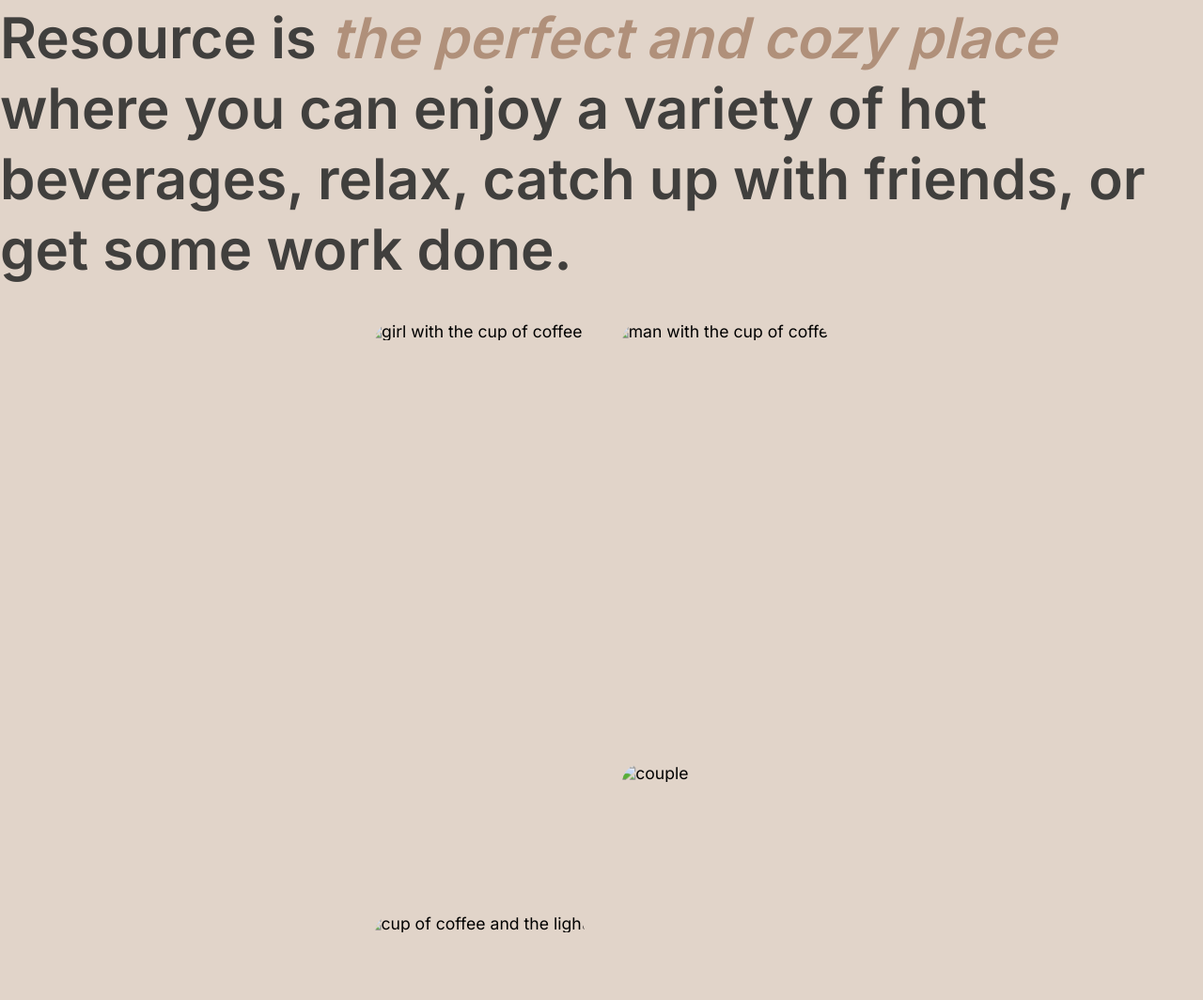
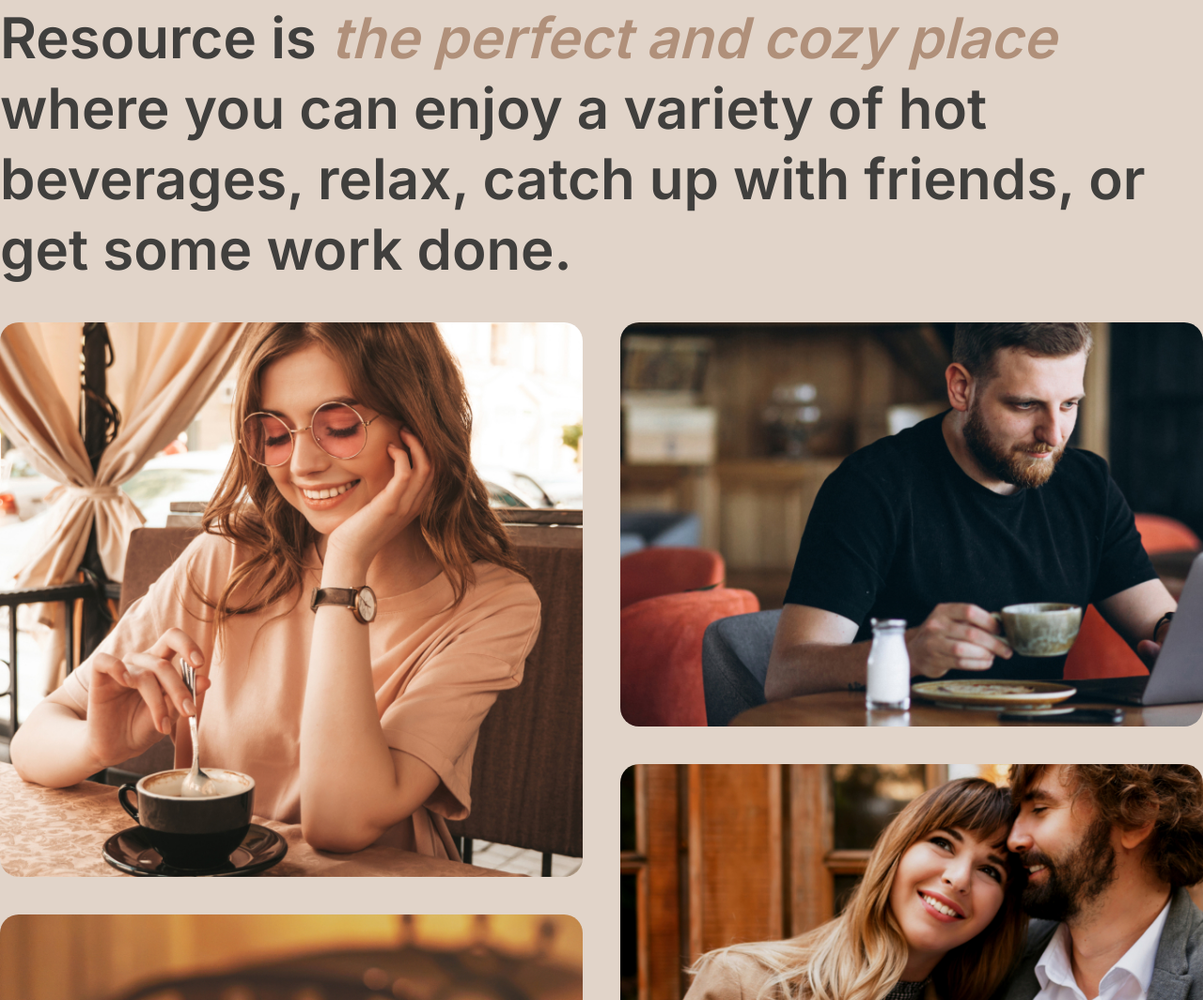
Before and after one commit to antonina220590/JSFE2023Q4, a website: page coffee-house/pages/home/index.html in a window 1280 px wide. Shown: the part 1736-2800 px from the top of the page at 94% size. Drawn offline with Linux system fonts and the light colour scheme.

Commit message:
feat: update the about section

```diff
--- a/coffee-house/pages/home/index.html
+++ b/coffee-house/pages/home/index.html
@@ -9,13 +9,13 @@
   <link href="https://fonts.googleapis.com/css2?family=Inter:wght@400;600&display=swap" rel="stylesheet">
   <link rel="icon" href="../../assets/favicon/cake.png">
   <link rel="stylesheet" href="./sass/style.css">
-  <title>Coffee House</title>
+  <title>Home</title>
 </head>
 <body>
   <header class="header">
     <div class="wrapper header__wrapper">
       <a href="#" class="logo">
-        <img class="logo__img" src="../../assets/header/coffee_logo.svg" width="100px" height="60px" alt="logo">
+        <img class="logo__img" src="../../assets/header/coffee_logo.svg" alt="logo">
       </a>
       <div class="header__navigation">
         <nav class="navigation">
@@ -29,7 +29,7 @@
       </div>
       <div class="menu_cont">
       <a class="header__menu link_typography" href="../menu/index.html">Menu
-        <img class="coffee_cup" src="../../assets/header/coffee-cup.svg">
+        <img class="coffee_cup" src="../../assets/header/coffee-cup.svg" alt="cup of coffee">
       </a>
     </div>
     </div>
@@ -96,18 +96,18 @@
         <div class="about__images">
           <div class="about__images_lefts">
             <div class="about__img about__img_1">
-          <img src="../../assets/about/about-1.jpg" alt="girl with the cup of coffee">
+          <img src="../../assets/about/about-1 (3).jpg" alt="girl with the cup of coffee">
         </div>
         <div class="about__img about__img_2">
-          <img src="../../assets/about/about-2.jpg" alt="cup of coffee and the lights">
+          <img src="../../assets/about/about-2 (2).jpg" alt="cup of coffee and the lights">
         </div>
         </div>
         <div class="about__images_rights">
           <div class="about__img about__img_3">
-          <img src="../../assets/about/about-3.jpg" alt="man with the cup of coffee">
+          <img src="../../assets/about/about-3 (2).jpg" alt="man with the cup of coffee">
         </div>
         <div class="about__img about__img_4">
-          <img src="../../assets/about/about-4.jpg" alt="couple">
+          <img src="../../assets/about/about-4 (2).jpg" alt="couple">
         </div>
         </div>
         </div>
@@ -140,7 +140,7 @@
                 <path d="M25.2733 12.1876L7.24807 2.20103C6.18695 1.62058 5.25384 1.69125 4.68164 2.27772L20.0617 17.2688L25.2733 12.1876Z" fill=""/>
                 </svg>
                 <div class="download__text">
-               <p class="download__available-text">Available on the </p>
+               <p class="download__available-text">Available on</p>
                <p class="download__store-name">Google Play</p>
               </div>
               </div>
@@ -195,7 +195,7 @@
               <path d="M16.6663 8.33329C16.6663 12.0152 9.99967 18.3333 9.99967 18.3333C9.99967 18.3333 3.33301 12.0152 3.33301 8.33329C3.33301 4.65139 6.31778 1.66663 9.99967 1.66663C13.6816 1.66663 16.6663 4.65139 16.6663 8.33329Z" stroke="#E1D4C9" stroke-width="1.5"/>
               <path d="M10.0003 9.16667C10.4606 9.16667 10.8337 8.79357 10.8337 8.33333C10.8337 7.8731 10.4606 7.5 10.0003 7.5C9.54009 7.5 9.16699 7.8731 9.16699 8.33333C9.16699 8.79357 9.54009 9.16667 10.0003 9.16667Z" fill="#E1D4C9" stroke="#E1D4C9" stroke-width="1.5" stroke-linecap="round" stroke-linejoin="round"/>
               </svg>
-            8558 Green Rd.,  LA
+            8558 Green Rd., LA
           </a>
         </li>
         <li class="footer__address phone">
--- a/coffee-house/pages/home/sass/components/_header.scss
+++ b/coffee-house/pages/home/sass/components/_header.scss
@@ -3,7 +3,10 @@
   justify-content: space-between;
   padding-top: 1.3%;
   padding-bottom: 1.5%;
+}
 
+.logo__img {
+  width: 100px;
 }
 
 .navigation__links {
--- a/coffee-house/pages/home/sass/layouts/_about.scss
+++ b/coffee-house/pages/home/sass/layouts/_about.scss
@@ -21,9 +21,8 @@
 .about__img {
   border-radius: 20px;
   max-width: 660px;
+  overflow: hidden;
   height: 590px;
-  width: 100%;
-  overflow: hidden;
 }
 
 
@@ -36,8 +35,29 @@
 }
 
 .about__img img {
+  display: block;
   transform: scale(1.1);
   transition: transform 0.4s ease-out;
+  transform-origin: bottom;
+  width: 100%;
+}
+
+.about__img_2 img {
+  display: block;
+  transform: scale(1.1);
+  transition: transform 0.4s ease-out;
+  transform-origin: bottom;
+  width: 100%;
+  margin: -80px auto;
+}
+
+.about__img_3 img {
+  display: block;
+  transform: scale(1.1);
+  transition: transform 0.4s ease-out;
+  transform-origin: bottom;
+  width: 100%;
+  margin: -80px auto;
 }
 
 @media (hover: hover) {
--- a/coffee-house/pages/home/sass/layouts/_menu.scss
+++ b/coffee-house/pages/home/sass/layouts/_menu.scss
@@ -20,6 +20,7 @@
   border: 1px solid $color-border-light;
   background-color: $color-background-body;
   cursor: pointer;
+  transition: transform 1s ease-out;
 }
 
 .menu__btn_circle {
@@ -41,12 +42,14 @@
   background-color: $color-background-container;
   pointer-events: none;
   color: $color-text-light;
+  transition: transform 1s ease-out;
 }
 
 @media (hover: hover) {
   .menu__btn:hover{
     background-color: $color-background-container;
     color: $color-text-light;
+    transition: transform 1s ease-out;
   }
 }
 
```
Also changed, not shown: coffee-house/pages/menu/index.html (+2 -2 lines), coffee-house/assets/about/about-1 (3).jpg (added), coffee-house/assets/about/about-2 (2).jpg (added), coffee-house/assets/about/about-3 (2).jpg (added), coffee-house/assets/about/about-4 (2).jpg (added), coffee-house/pages/home/sass/style.css, 1 other file.
